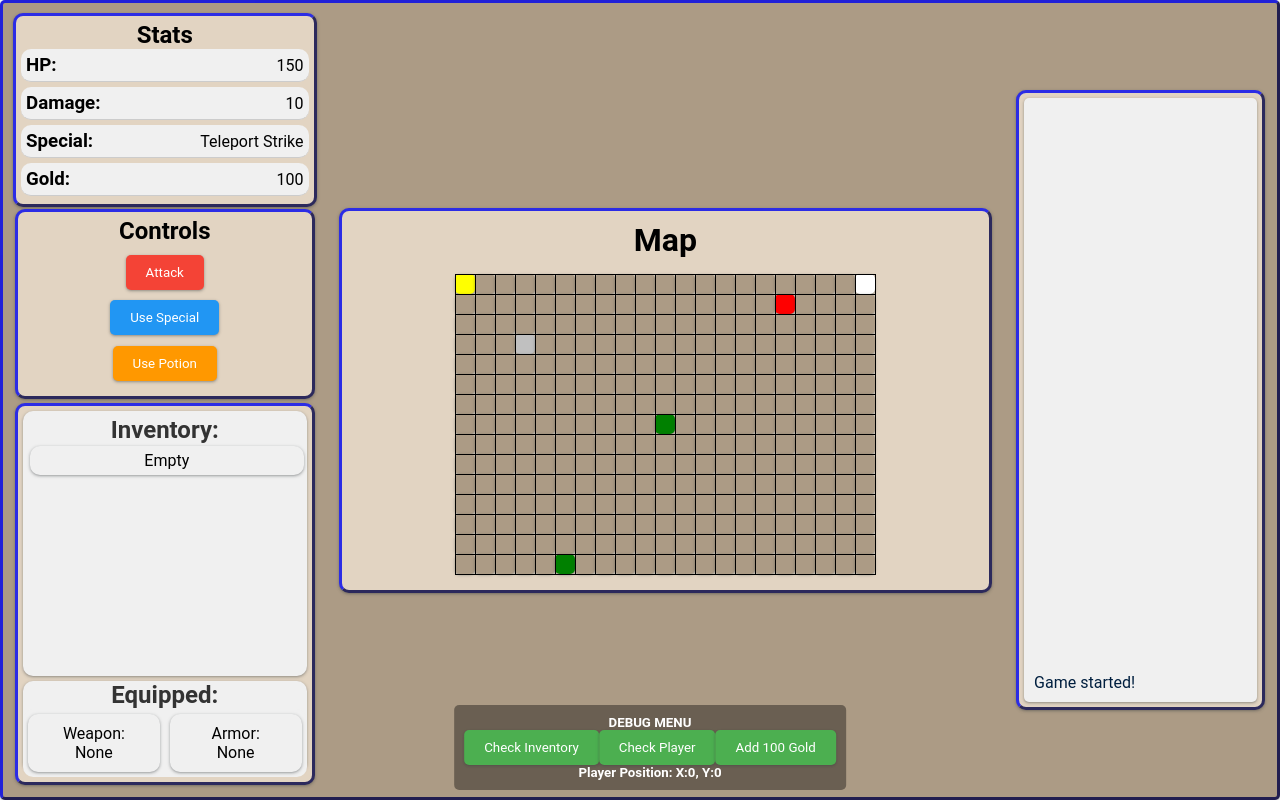
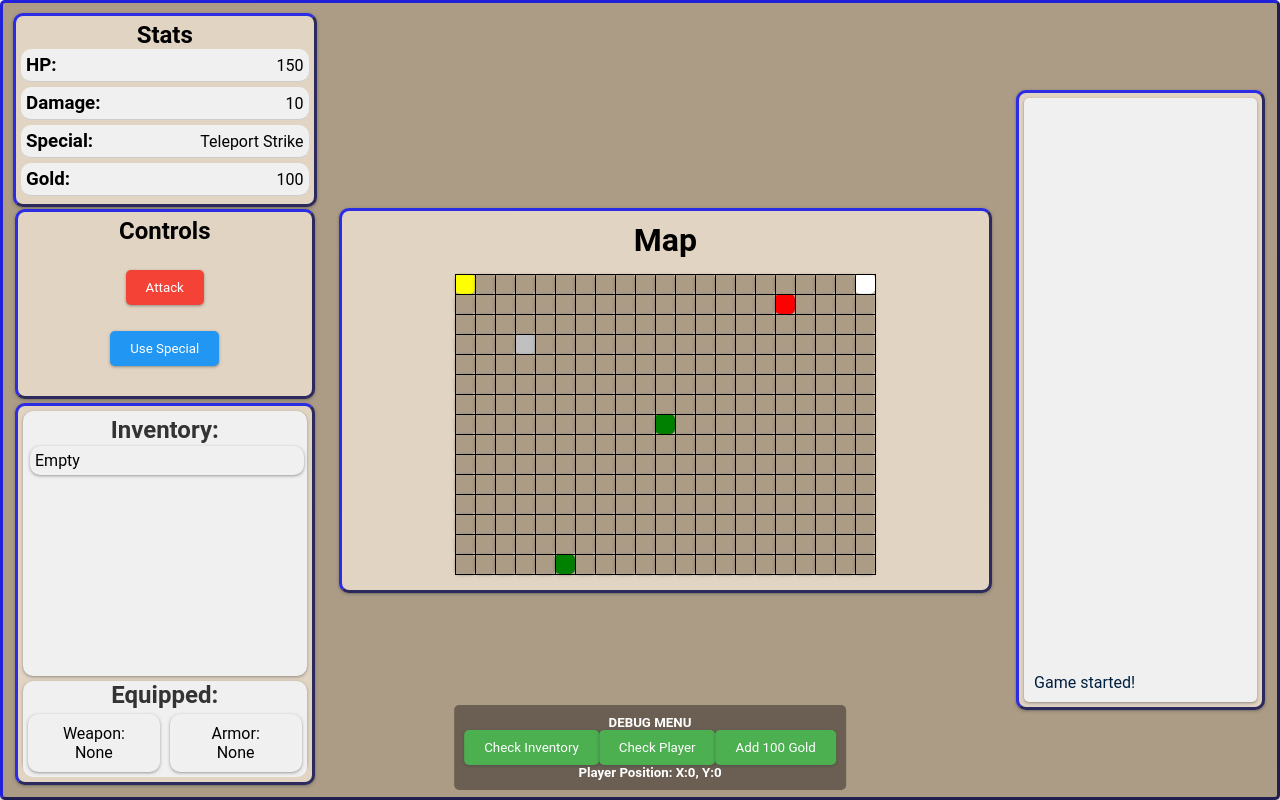
Before and after one commit to deelorr/rpg-game, a React (Vite) app in the folder app/: page / in a window 1280 px wide. Built offline with nearby package versions, Linux system fonts and the light colour scheme.

Commit message:
moved usePotion from controls component to inventory

```diff
--- a/app/src/components/Controls/Controls.jsx
+++ b/app/src/components/Controls/Controls.jsx
@@ -8,7 +8,6 @@ const Controls = ({ handleAction }) => {
       <div className='buttons'>
         <button className='attackBtn' onClick={() => handleAction('attack')}>Attack</button>
         <button className='specialBtn' onClick={() => handleAction('special')}>Use Special</button>
-        <button className='usePotionBtn' onClick={() => handleAction('usePotion')}>Use Potion</button>
       </div>
     </div>
   );
--- a/app/src/components/GameScreen/GameScreen.jsx
+++ b/app/src/components/GameScreen/GameScreen.jsx
@@ -124,14 +124,14 @@ export default function GameScreen() {
                     <div className='firstDiv'>
                         <StatBox player={player} enemy={enemy} inBattle={inBattle} />
                         <Controls playerPosition={playerPosition} handleMove={handleMove} handleAction={handleAction} />
-                        <Inventory player={player} inventory={inventory} />
+                        <Inventory player={player} inventory={inventory} handleAction={handleAction} />
                     </div>
                 )}
                 {storeOpen && (
                     <div className='firstDiv'>
                         <StatBox player={player} enemy={enemy} inBattle={inBattle} />
                         <Store storeItems={storeItems} handleBuyItem={handleBuyItem} closeStore={closeStore} />
-                        <Inventory player={player} inventory={inventory} />
+                        <Inventory player={player} inventory={inventory} handleAction={handleAction}/>
                     </div>
                 )}
                 <div className='middleDiv'>
--- a/app/src/components/Inventory/Inventory.css
+++ b/app/src/components/Inventory/Inventory.css
@@ -12,6 +12,14 @@
     box-shadow: rgba(60, 64, 67, 0.3) 0px 1px 2px 0px, rgba(60, 64, 67, 0.15) 0px 1px 3px 1px;
     text-align: center;
     height: 50%;
+}
+
+.usePotion {
+    align-items: center;
+    border-radius: 10px;
+    box-shadow: rgba(60, 64, 67, 0.3) 0px 1px 2px 0px, rgba(60, 64, 67, 0.15) 0px 1px 3px 1px;
+    text-align: center;
+    padding: 5px;
 }
 
 .inventory h2 {
@@ -33,7 +41,8 @@
 .invBox {
     display: flex;
     flex-direction: row;
-    justify-content: space-evenly;
+    justify-content: space-between;
+    align-items: center;
     width: 100%;
     border-radius: 10px;
     background-color: #f0f0f0;
--- a/app/src/components/Inventory/Inventory.jsx
+++ b/app/src/components/Inventory/Inventory.jsx
@@ -15,7 +15,7 @@ const groupInventoryItems = (inventory) => {
     return Object.values(itemMap);
 };
 
-const Inventory = ({ player, inventory }) => {
+const Inventory = ({ player, inventory, handleAction }) => {
     const groupedInventory = useMemo(() => groupInventoryItems(inventory), [inventory]);
 
     const filteredInventory = groupedInventory.filter(({ item }) => !(item instanceof Weapon) && !(item instanceof Armor));
@@ -40,6 +40,7 @@ const Inventory = ({ player, inventory }) => {
                         {item.name}{count > 1 ? ` x${count}` : ''}
                     </p>
                 ))}
+                <button className='usePotion' onClick={() => handleAction('usePotion')}>Use</button>
             </div>
             )}
             </div>
@@ -90,6 +91,7 @@ Inventory.propTypes = {
         price: PropTypes.number,
         stock: PropTypes.number,
     })).isRequired,
+    handleAction: PropTypes.func.isRequired,
 };
 
 export default Inventory;
```
